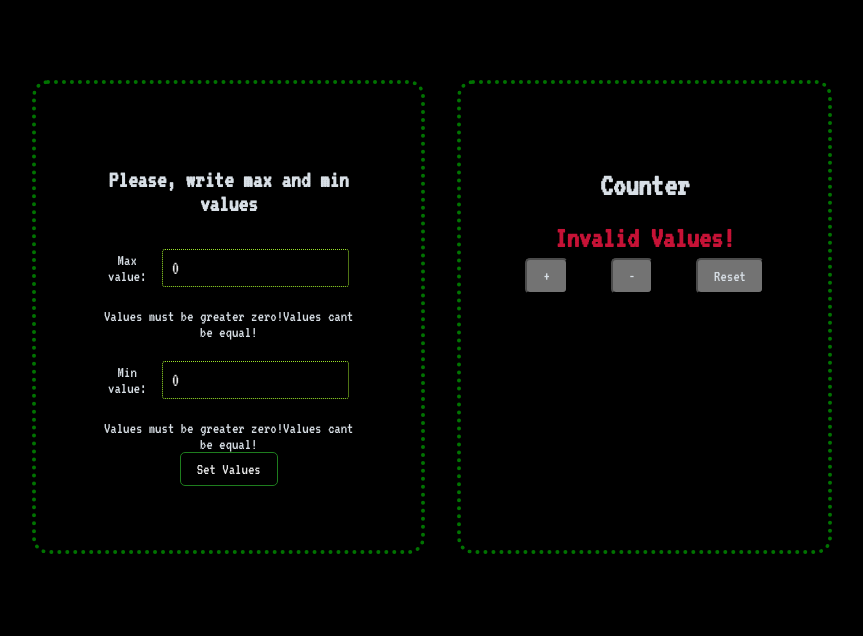
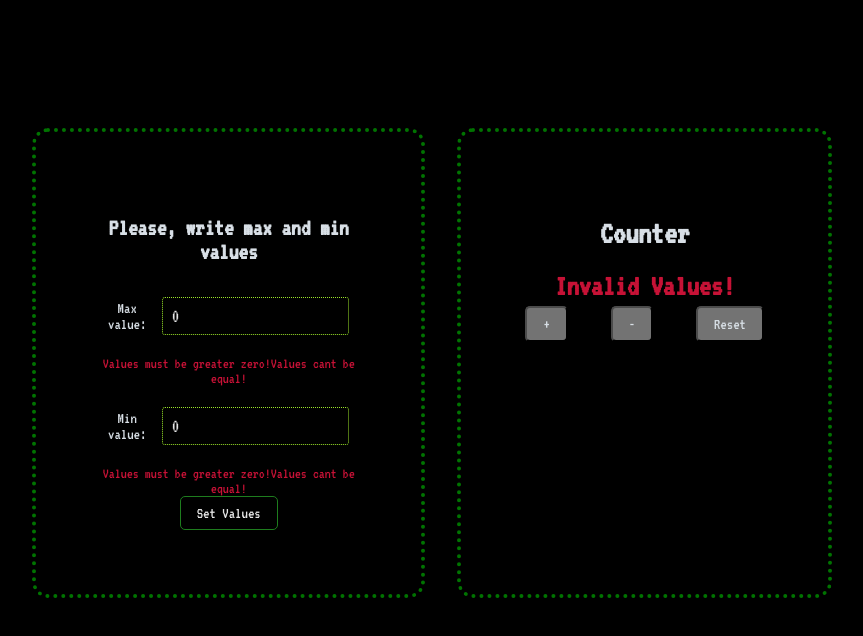
Before and after one commit to w1llow1sp/IT-INCUBATOR-advanced-counter, a React (Create React App) app: page / in a window 1280 px wide. Shown: the top 636 px of the page, without its empty margins (208-1071 px from the left). Built offline with nearby package versions, Linux system fonts and the light colour scheme.

Commit message:
Complete near 85% of task

```diff
--- a/src/App.css
+++ b/src/App.css
@@ -1,5 +1,11 @@
 .App {
+  padding-top: 3rem;
   font-family: 'VT323', monospace;
+  text-align: center;
+
+}
+
+.appWrap {
   text-align: center;
   width:65%;
   margin: 0 auto;
--- a/src/App.tsx
+++ b/src/App.tsx
@@ -7,6 +7,8 @@ import {Card} from "./components-ui/Card/Card";
 import {ValueSetter} from "./components/ValueSetter/ValueSetter";
 
 function App() {
+
+  //
 
   const minValueAsString = localStorage.getItem('minInputValue')
   const initMinValue = minValueAsString && JSON.parse(minValueAsString)
@@ -65,6 +67,7 @@ function App() {
 
   return (
     <div className="App">
+      <div className={'appWrap'}>
       <Card>
         <ValueSetter setMinInputValue={setMinInputValue}
                      minInputValue={minInputValue}
@@ -85,7 +88,7 @@ function App() {
                  ResetButtonHandler={ResetButtonHandler}
         />
       </Card>
-
+      </div>
     </div>
   );
 }
--- a/src/components/ValueSetter/ValueSetter.module.css
+++ b/src/components/ValueSetter/ValueSetter.module.css
@@ -17,3 +17,8 @@ padding-right: 1rem;
      border: 1px dotted greenyellow;
      color: white;
  }
+
+.error {
+    color: crimson;
+    font-size: 15px;
+}
--- a/src/components/ValueSetter/ValueSetter.tsx
+++ b/src/components/ValueSetter/ValueSetter.tsx
@@ -1,3 +1,5 @@
+//TODO:Как-то задезейблить кнопочку при ошибках
+
 import React, {ChangeEvent, useState} from 'react';
 import styles from './ValueSetter.module.css'
 import {Input} from "../../components-ui/Input/Input";
@@ -23,15 +25,23 @@ export const ValueSetter = (props:AppPropsType) => {
             :  props.setMaxInputValue(+value)
     }
 
+
     /*Я решила не делать стейт для ошибок, поэтому вынесла их
     * в условный рендеринг. Можете тряпкой ссаной кинуть */
+    let errorsList = [
+        'Values cant be equal!',
+        'Values must be greater zero!',
+        'Min value cant be greater than Max']
+
     let isEqual = props.minInputValue === props.maxInputValue
-        ? 'Values cant be equal!'
+        ? errorsList[0]
         : ''
     let isGreaterThanZero = props.minInputValue <= 0 ||  props.maxInputValue<=0
-        ? 'Values must be greater zero!'
+        ? errorsList[1]
         : ''
-
+    let isMaxLessThanMin = props.minInputValue > props.maxInputValue
+        ? errorsList[2]
+        : ''
 
     return (
         <div>
@@ -48,8 +58,12 @@ export const ValueSetter = (props:AppPropsType) => {
                            />
 
                 </div>
-            {isGreaterThanZero}
-            {isEqual}
+            <div className={styles.error}>
+                {isGreaterThanZero}
+                {isEqual}
+                {isMaxLessThanMin}
+            </div>
+
                 <div className={styles.input__wrapper}>
                     <p className={styles.input__text}>Min value:</p>
                     <Input type={"number"}
@@ -61,8 +75,12 @@ export const ValueSetter = (props:AppPropsType) => {
                            inputValue={props.minInputValue}/>
 
                 </div>
-            {isGreaterThanZero}
-            {isEqual}
+            <div className={styles.error}>
+                {isGreaterThanZero}
+                {isEqual}
+                {isMaxLessThanMin}
+            </div>
+
             <div>
                 <Button color={props.disabled ? 'disabled':'green'}
                         disabled={props.disabled}
@@ -76,7 +94,6 @@ export const ValueSetter = (props:AppPropsType) => {
     );
 };
 
-//TODO: Сделать обрабочик ошибки от нуля
 
 /*
 import React, {ChangeEvent, useState} from 'react';
```
Also changed, not shown: src/components-ui/Card/asterisk.svg (added).
